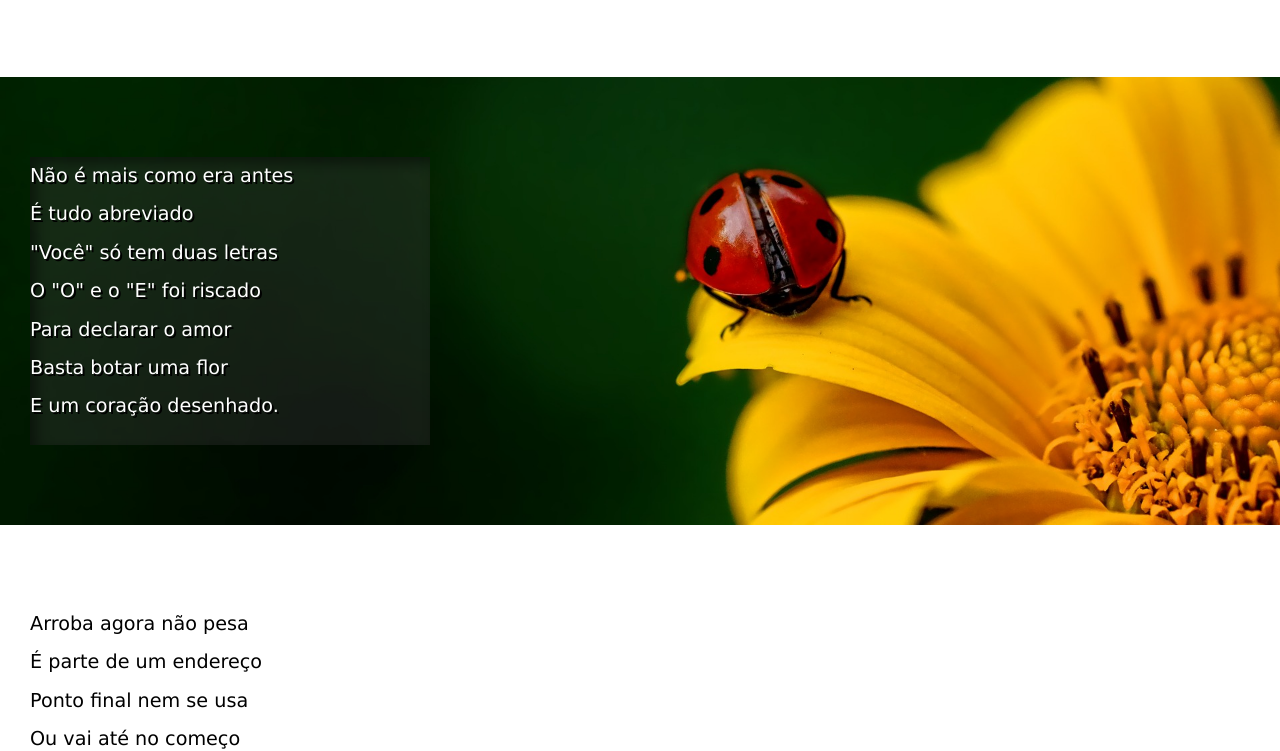
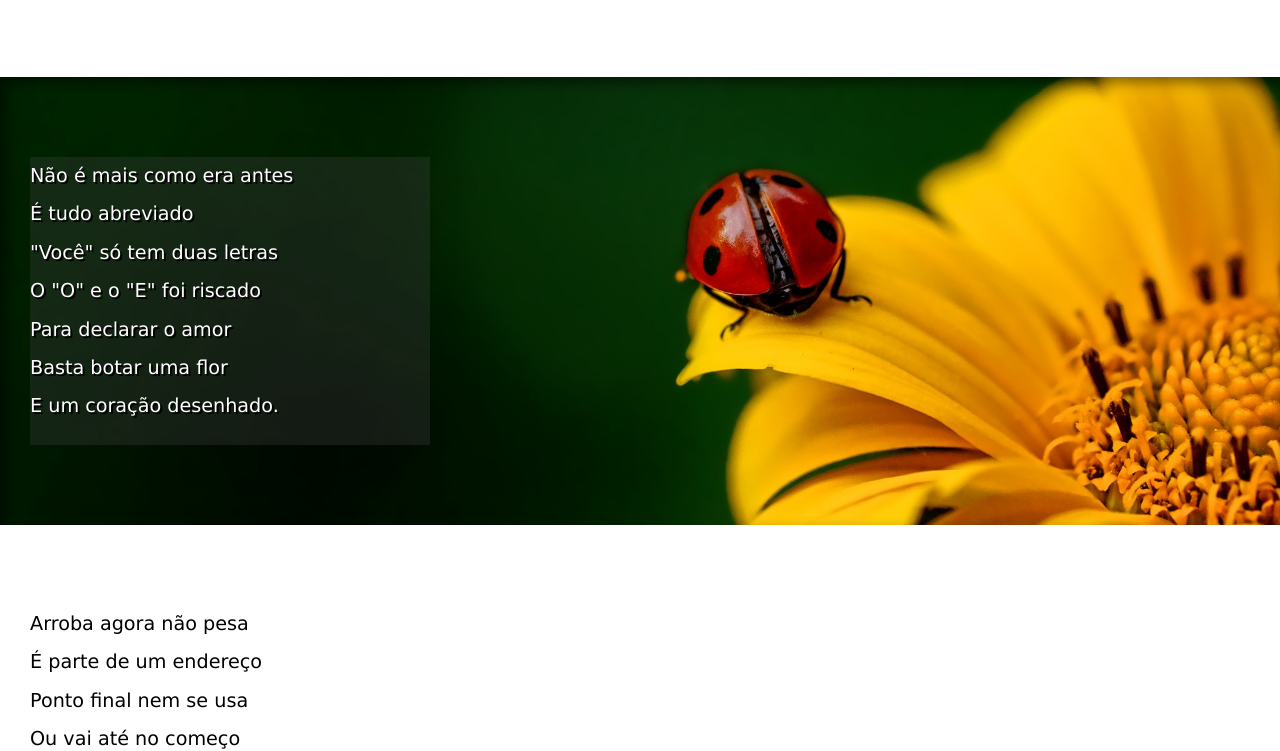
Before and after one commit to Jadmartins936/cordel, a plain HTML site: page index.html in a window 1280 px wide. Shown: the part 577-1328 px from the top of the page. Drawn offline with Linux system fonts and the light colour scheme; a web font is replaced by a local one.

Commit message:
cordel finalizado

```diff
--- a/style.css
+++ b/style.css
@@ -57,16 +57,16 @@ section.img > p{
     width: 400px;
     background-color: rgba(64, 64, 64, 0.323);
     text-shadow: 2px 2px 0px black;
-    box-shadow: inset 6px 6px 13px rgba(0, 0, 0, 0.474);
     background-attachment: fixed;
 }
 section#img1{
 background-image: url('imagens/background001.jpg');
 background-position: right center;
-background-size: cover;
+
 }
 section#img2{
 background-image: url('imagens/background002.jpg');
+
 
 }
 .normal{
@@ -75,7 +75,11 @@ background-image: url('imagens/background002.jpg');
 }
 .img{
     background-color: rgb(55, 55, 55);
-    color:white
+    color:white;
+    box-shadow: inset 6px 6px 13px rgba(0, 0, 0, 0.474);
+    background-size: cover;
+    background-attachment: fixed;
+
 }
 footer{
     background-color: black;
```
